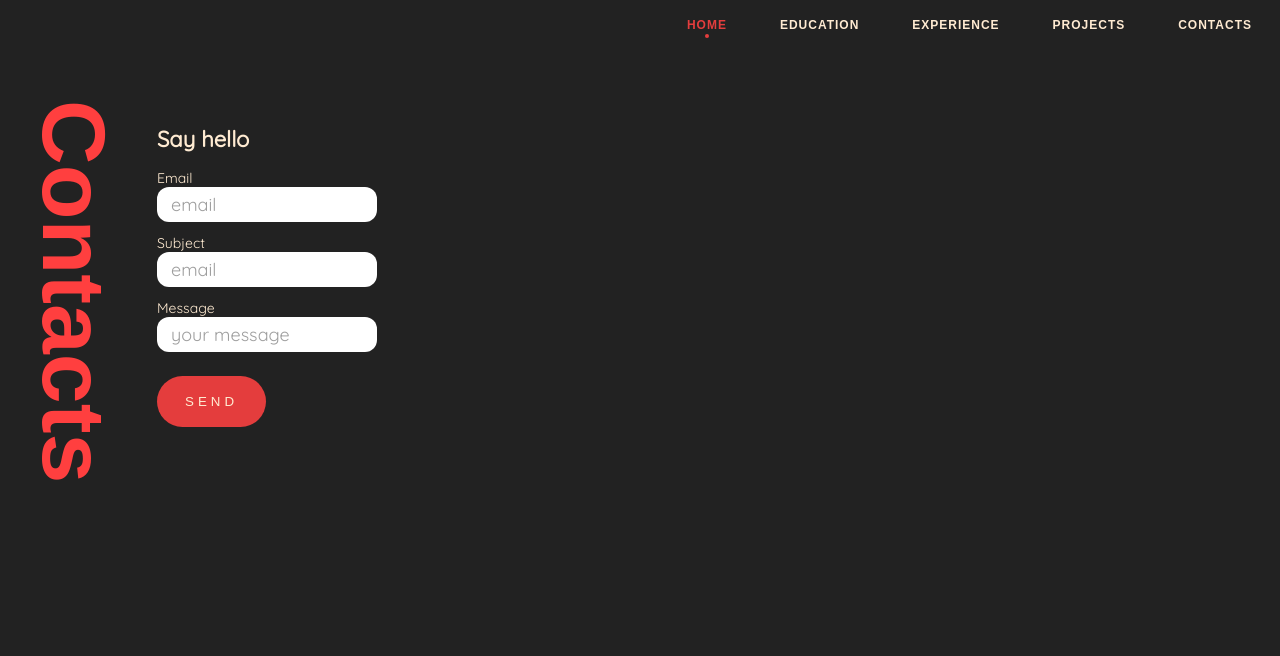
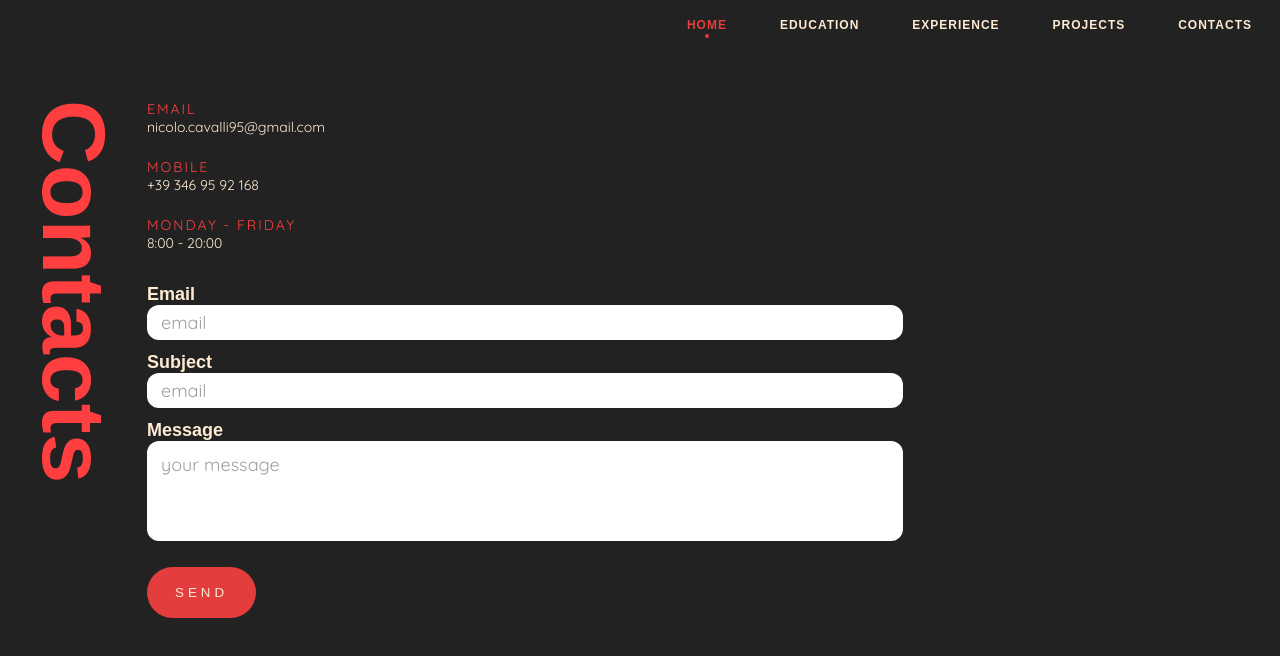
Before and after one commit to NicoloCavalli95horses/nc-dev, a Vue app in the folder frontend/: page /contacts in a window 1280 px wide. Shown: the top 656 px of the page. Built offline with nearby package versions, Linux system fonts and the light colour scheme; a web font is replaced by a local one.

Commit message:
BaseLayout, Ink components

```diff
--- /dev/null
+++ b/frontend/src/components/BaseLayout.vue
@@ -0,0 +1,25 @@
+<template>
+  <div class="main-layout">
+    <div class="vertical">
+      <h1><slot name="title" /></h1>
+    </div>
+    <div class="main">
+      <slot />
+    </div>
+  </div>
+</template>
+
+<script setup></script>
+
+<style lang="scss" scoped>
+.main-layout {
+  margin: 100px 22px 0 22px; //navbar
+  display: flex;
+  .vertical {
+    writing-mode: vertical-lr;
+  }
+  .main {
+    width: 100%;
+  }
+}
+</style>
--- /dev/null
+++ b/frontend/src/components/Ink.vue
@@ -0,0 +1,50 @@
+<template>
+  <svg class="ink-svg" viewBox="0 0 100 100">
+    <filter :id="filter_id">
+      <feTurbulence
+        type="turbulence"
+        baseFrequency="0.05"
+        numOctaves="2"
+        result="turbulence"
+      />
+      <feDisplacementMap
+        in2="turbulence"
+        in="SourceGraphic"
+        :scale="scale"
+        xChannelSelector="R"
+        yChannelSelector="G"
+      />
+    </filter>
+    <circle
+      cx="50%"
+      cy="50%"
+      r="50%"
+      :style="{ filter: `url(#${filter_id})` }"
+    />
+  </svg>
+</template>
+
+<script setup>
+//==============================
+// Import
+//==============================
+
+//==============================
+// Props and emits
+//==============================
+defineProps({
+  scale: Number,
+  filter_id: [Number, String],
+});
+
+//==============================
+// Consts
+//==============================
+</script>
+
+<style lang="scss" scoped>
+  svg.ink-svg {
+    width: 100%;
+    height: 100%;
+  }
+</style>
--- a/frontend/src/components/InputText.vue
+++ b/frontend/src/components/InputText.vue
@@ -1,6 +1,16 @@
 <template>
   <input
+    v-if="type == 'text'"
     type="text"
+    autocomplete="none"
+    :value="text"
+    :required="is_required"
+    :placeholder="placeholder"
+    @input="$emit('update:text', $event.target.value)"
+  />
+
+  <textarea
+    v-else-if="type == 'textarea'"
     autocomplete="none"
     :value="text"
     :required="is_required"
@@ -15,6 +25,10 @@
 // ==============================
 const props = defineProps({
   text: String,
+  type: {
+    type: String,
+    default: 'text',
+  },
   placeholder: String,
   is_required: Boolean,
 });
@@ -26,8 +40,6 @@ const emit = defineEmits([
 </script>
 
 <style lang="scss" scoped>
-.input-wrapper {
-  position: relative;
 input,
 textarea {
   box-sizing: border-box;
@@ -66,88 +78,4 @@ const emit = defineEmits([
     opacity: 0.7;
   }
 }
-
-  .reset {
-    top: 50%;
-    right: 0;
-    transform: translate(-50%, -50%);
-    position: absolute;
-    background-color: rgba(255, 255, 255, 0.6);
-    cursor: pointer;
-    svg {
-      color: var(--primary);
-    }
-  }
-
-  .warning-text {
-    position: absolute;
-    top: 50%;
-    right: 0;
-    transform: translate(-2rem, -50%);
-    pointer-events: none;
-    touch-action: none;
-    &.textarea {
-      top: 0;
-      transform: translate(-2rem, 2rem);
-    }
-
-    &.mobile {
-      top: 50%;
-      left: 0;
-      transform: translate(2rem, -50%);
-      &.textarea {
-        top: 2rem;
-      }
-    }
-
-    label {
-      font-size: 1.3rem;
-      color: var(--error-color);
-    }
-  }
-}
-.label-wrapper {
-  height: 6rem;
-  display: flex;
-  align-items: center;
-  justify-content: space-between;
-  &.mobile {
-    height: 4rem;
-  }
-}
-
-.tips {
-  position: absolute;
-  width: 100%;
-  z-index: 1;
-  max-height: 20rem;
-  cursor: pointer;
-  user-select: none;
-  overflow-y: scroll;
-  box-shadow: var(--box-shadow);
-  .tip {
-    display: flex;
-    align-items: center;
-    justify-content: space-between;
-    height: 5rem;
-    box-sizing: border-box;
-    background-color: var(--background);
-    transition-duration: var(--transition-medium);
-    &:hover {
-      filter: brightness(110%);
-      background-color: var(--primary);
-      transition-duration: var(--transition-medium);
-    }
-    &:nth-of-type(odd):not(:hover) {
-      background-color: var(--footer-bg);
-    }
-    &.active {
-      background-color: var(--primary) !important;
-    }
-    p {
-      margin-left: 1.8rem;
-      text-transform: uppercase;
-    }
-  }
-}
 </style>
--- a/frontend/src/views/Contacts.vue
+++ b/frontend/src/views/Contacts.vue
@@ -1,19 +1,23 @@
 <template>
-  <div class="main-home">
-    <div class="header">
-      <h1>Contacts</h1>
-      <div class="input-wrapper">
-        <h2>Say hello</h2>
-        <p class="top-12">Email</p>
-        <InputText placeholder="email" v-model:text="email" />
-        <p class="top-12">Subject</p>
-        <InputText placeholder="email" v-model:text="subject" />
-        <p class="top-12">Message</p>
-        <InputText placeholder="your message" v-model:text="msg" />
-        <Btn :disabled="disable_send" class="top-24" @click="onEmailSend">Send</Btn>
-      </div>
-    </div>
-  </div>
+  <BaseLayout>
+    <template #title>Contacts</template>
+    <template #default>
+      <section>
+        <div class="contact-box">
+          <p><span>email</span> nicolo.cavalli95@gmail.com</p>
+          <p><span>mobile</span> +39 346 95 92 168</p>
+          <p><span>monday - friday</span> 8:00 - 20:00</p>
+          <h4 class="top-32">Email</h4>
+          <InputText placeholder="email" v-model:text="email" />
+          <h4 class="top-12">Subject</h4>
+          <InputText placeholder="email" v-model:text="subject" />
+          <h4 class="top-12">Message</h4>
+          <InputText placeholder="your message" type="textarea" v-model:text="msg" />
+          <Btn :disabled="disable_send" class="top-24" @click="onEmailSend">Send</Btn>
+        </div>
+      </section>
+    </template>
+  </BaseLayout>
 </template>
 
 <script setup>
@@ -32,6 +36,7 @@ import {
 
 import Btn from '@/components/Btn.vue';
 import InputText from '@/components/InputText.vue';
+import BaseLayout from '@/components/BaseLayout.vue';
 
 //==============================
 // Consts
@@ -63,33 +68,22 @@ async function onEmailSend() {
 </script>
 
 <style lang="scss" scoped>
-.main-home {
-  margin: 100px 22px 0 22px; //navbar
-  .header {
-    display: flex;
-    h1 {
-      writing-mode: vertical-lr;
-    }
-    .input-wrapper {
-      margin: 22px 32px;
-
-      h2 {
-        line-height: 1.6;
+  section {
+    width: 100%;
+    max-width: 800px;
+    .contact-box {
+      margin: 0 22px;
+      p {
+        &:not(:first-of-type) {
+          margin: 22px 0;
+        }
         span {
-          font-size: inherit;
-          &.selected {
-            border: 2px solid var(--primary);
-            color: var(--primary);
-            padding: 4px 6px;
-            border-radius: 12px;
-          }
-          &.monospaced {
-            font-family: monospace;
-            opacity: 0.5;
-          }
+          display: block;
+          color: var(--secondary);
+          text-transform: uppercase;
+          letter-spacing: 2px;
         }
       }
     }
   }
-}
 </style>
--- a/frontend/src/views/Education.vue
+++ b/frontend/src/views/Education.vue
@@ -1,19 +1,19 @@
 <template>
-    <div class="main-home">
-      <div class="header">
-        <h1>Education</h1>
+  <BaseLayout>
+    <template #title>Education</template>
+    <template #default>
       <h2>
-          Lorem ipsum dolor, sit amet consectetur adipisicing elit. Vero, soluta aut similique itaque vel aspernatur. Odio in et cupiditate aliquam, obcaecati, error rem enim ipsa, minima eaque nesciunt iure non?
+        Lorem ipsum dolor sit amet, consectetur adipisicing elit. Ipsam tempore libero esse similique perspiciatis, doloremque a perferendis molestias dignissimos quibusdam iure, necessitatibus odio nesciunt error doloribus reiciendis rem consequatur. Officia.
       </h2>
-      </div>
-    </div>
+    </template>
+  </BaseLayout>
 </template>
 
 <script setup>
 //==============================
 // Import
 //==============================
-
+import BaseLayout from '@/components/BaseLayout.vue';
 
 //==============================
 // Consts
@@ -22,30 +22,4 @@
 </script>
 
 <style lang="scss" scoped>
-  .main-home {
-    margin: 100px 22px 0 22px; //navbar
-    .header {
-      display: flex;
-      h1 {
-        writing-mode: vertical-lr;
-      }
-      h2 {
-        margin: 22px 32px;
-        line-height: 1.6;
-        span {
-          font-size: inherit;
-          &.selected {
-            border: 2px solid var(--primary);
-            color: var(--primary);
-            padding: 4px 6px;
-            border-radius: 12px;
-          }
-          &.monospaced {
-            font-family: monospace;
-            opacity: 0.5;
-          }
-        }
-      }
-    }
-  }
 </style>
--- a/frontend/src/views/Experience.vue
+++ b/frontend/src/views/Experience.vue
@@ -1,49 +1,25 @@
 <template>
-  <div class="main-home">
-    <div class="header">
-      <h1>Experience</h1>
+  <BaseLayout>
+    <template #title>Experience</template>
+    <template #default>
       <h2>
-        Lorem ipsum dolor, sit amet consectetur adipisicing elit. Voluptatum, distinctio dignissimos? Laboriosam minima deserunt ducimus nam dolorem adipisci iste eaque dolores, laborum, consectetur blanditiis reprehenderit assumenda, error expedita ratione recusandae.
+        Lorem ipsum dolor sit amet, consectetur adipisicing elit. Ipsam tempore libero esse similique perspiciatis, doloremque a perferendis molestias dignissimos quibusdam iure, necessitatibus odio nesciunt error doloribus reiciendis rem consequatur. Officia.
       </h2>
-    </div>
-  </div>
+    </template>
+  </BaseLayout>
 </template>
 
 <script setup>
 //==============================
 // Import
 //==============================
+import BaseLayout from '@/components/BaseLayout.vue';
 
 //==============================
 // Consts
 //==============================
+
 </script>
 
 <style lang="scss" scoped>
-.main-home {
-  margin: 100px 22px 0 22px; //navbar
-  .header {
-    display: flex;
-    h1 {
-      writing-mode: vertical-lr;
-    }
-    h2 {
-      margin: 22px 32px;
-      line-height: 1.6;
-      span {
-        font-size: inherit;
-        &.selected {
-          border: 2px solid var(--primary);
-          color: var(--primary);
-          padding: 4px 6px;
-          border-radius: 12px;
-        }
-        &.monospaced {
-          font-family: monospace;
-          opacity: 0.5;
-        }
-      }
-    }
-  }
-}
 </style>
--- a/frontend/src/views/Home.vue
+++ b/frontend/src/views/Home.vue
@@ -1,32 +1,19 @@
 <template>
-  <div class="main-home">
-    <div class="header">
-      <h1>Hi, I'm Nicolò</h1>
+  <BaseLayout>
+    <template #title>Hi, I'm Nicolò</template>
+    <template #default>
       <h2>
         I am a <span class="selected">designer</span> and <span class="monospaced">developer</span>,<br>
         specialized in Web Development with Vue.js and Laravel.<br> <br>
-        Let me tell you my story
+        I like simple and well-made things <br>
+        As they say, art is all in the details.
       </h2>
+
+      <div class="ink-wrapper">
+        <Ink :filter_id="filter_id" :scale="ink_scale" />
       </div>
-    <div class="ink-wrapper">
-      <svg viewBox="0 0 100 100">
-        <filter :id="filter_id">
-          <feTurbulence
-            type="turbulence"
-            baseFrequency="0.05"
-            numOctaves="2"
-            result="turbulence" />
-          <feDisplacementMap
-            in2="turbulence"
-            in="SourceGraphic"
-            :scale="ink_scale"
-            xChannelSelector="R"
-            yChannelSelector="G" />
-        </filter>
-      <circle cx="50%" cy="50%" r="50%" :style="{ 'filter': `url(#${filter_id})` }" />
-    </svg>
-    </div>
-  </div>
+    </template>
+  </BaseLayout>
 </template>
 
 <script setup>
@@ -38,6 +25,8 @@ import {
   onMounted,
   onBeforeUnmount,
 } from "vue";
+import BaseLayout from "@/components/BaseLayout.vue";
+import Ink from "@/components/Ink.vue";
 
 
 //==============================
@@ -86,13 +75,6 @@ onBeforeUnmount(() => {
 </script>
 
 <style lang="scss" scoped>
-.main-home {
-  margin: 100px 22px 0 22px; //navbar
-  .header {
-    display: flex;
-    h1 {
-      writing-mode: vertical-lr;
-    }
   h2 {
     margin: 22px 32px;
     line-height: 1.6;
@@ -110,7 +92,6 @@ onBeforeUnmount(() => {
       }
     }
   }
-  }
 .ink-wrapper {
   position: absolute;
   width: 50vh;
@@ -120,10 +101,5 @@ onBeforeUnmount(() => {
   display: flex;
   align-items: center;
   justify-content: center;
-    svg {
-      width: 100%;
-      height: 100%;
-    }
-  }
 }
 </style>
--- a/frontend/src/views/Projects.vue
+++ b/frontend/src/views/Projects.vue
@@ -1,49 +1,25 @@
 <template>
-  <div class="main-home">
-    <div class="header">
-      <h1>Projects</h1>
+  <BaseLayout>
+    <template #title>Projects</template>
+    <template #default>
       <h2>
-        Lorem ipsum dolor, sit amet consectetur adipisicing elit. Voluptatum, distinctio dignissimos? Laboriosam minima deserunt ducimus nam dolorem adipisci iste eaque dolores, laborum, consectetur blanditiis reprehenderit assumenda, error expedita ratione recusandae.
+        Lorem ipsum dolor sit amet, consectetur adipisicing elit. Ipsam tempore libero esse similique perspiciatis, doloremque a perferendis molestias dignissimos quibusdam iure, necessitatibus odio nesciunt error doloribus reiciendis rem consequatur. Officia.
       </h2>
-    </div>
-  </div>
+    </template>
+  </BaseLayout>
 </template>
 
 <script setup>
 //==============================
 // Import
 //==============================
+import BaseLayout from '@/components/BaseLayout.vue';
 
 //==============================
 // Consts
 //==============================
+
 </script>
 
 <style lang="scss" scoped>
-.main-home {
-  margin: 100px 22px 0 22px; //navbar
-  .header {
-    display: flex;
-    h1 {
-      writing-mode: vertical-lr;
-    }
-    h2 {
-      margin: 22px 32px;
-      line-height: 1.6;
-      span {
-        font-size: inherit;
-        &.selected {
-          border: 2px solid var(--primary);
-          color: var(--primary);
-          padding: 4px 6px;
-          border-radius: 12px;
-        }
-        &.monospaced {
-          font-family: monospace;
-          opacity: 0.5;
-        }
-      }
-    }
-  }
-}
 </style>
```
Also changed, not shown: frontend/src/App.vue (+1 -12 lines). Lines whose indentation alone changed are shown as unchanged.
